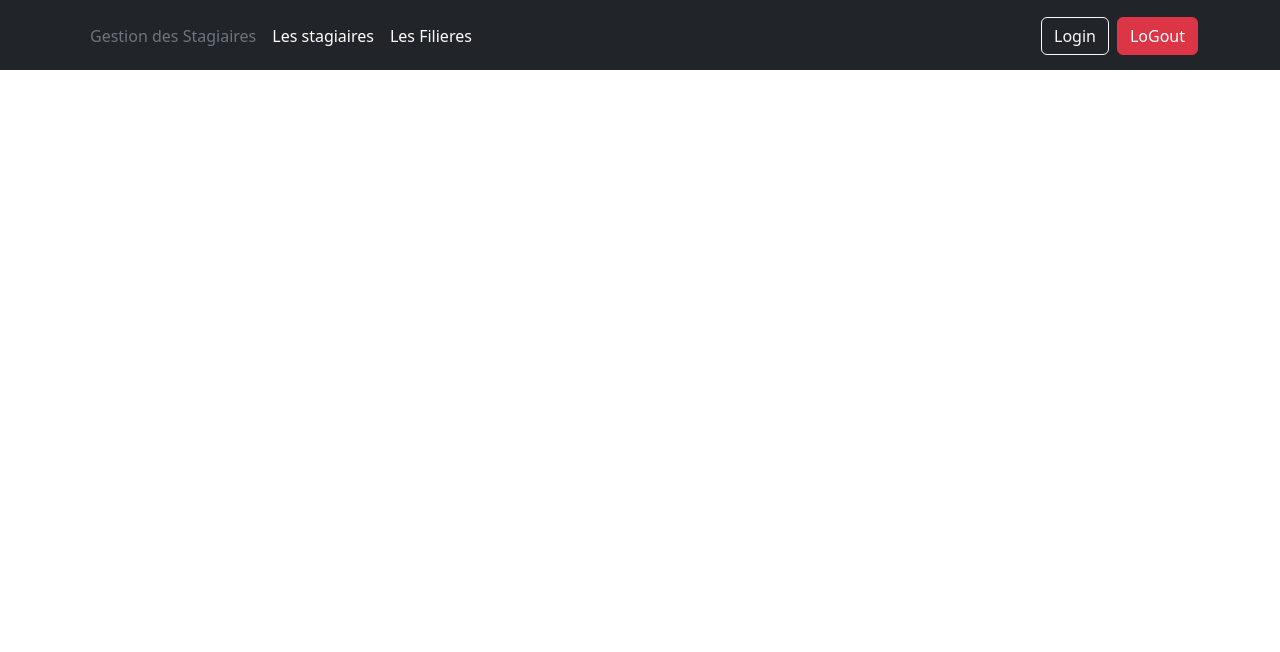
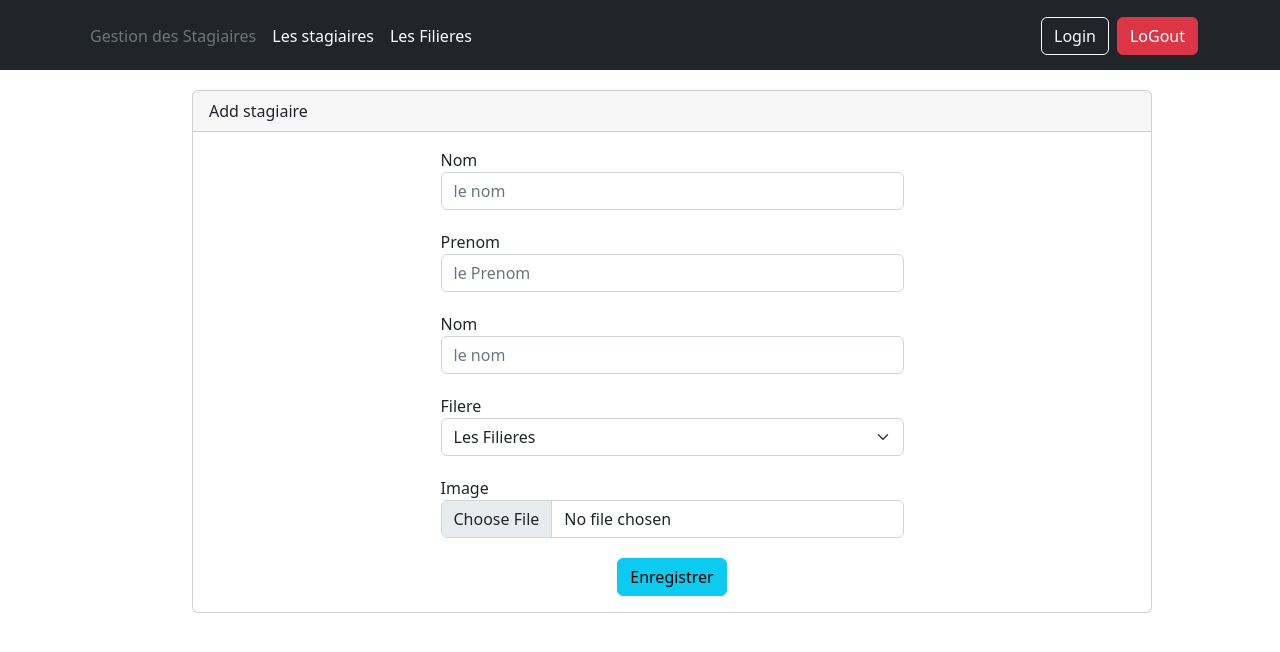
Before and after one commit to anasmak04/Gestion-des-stagiaires-Projet-fil-rouge, an Angular app in the folder client/: page /AddStagiaire in a window 1280 px wide. Before the commit this address led to /. Shown: the top 652 px of the page. Built offline with nearby package versions, Linux system fonts and the light colour scheme.

Commit message:
add features

```diff
--- /dev/null
+++ b/client/src/app/add-stagiaire/add-stagiaire.component.css
@@ -0,0 +1,19 @@
+.card{
+    width: 75%;
+    margin-left: 15%;
+    margin-top: 20px;
+}
+
+.form-group{
+    width: 50%;
+    margin: 0 auto;
+    display: block;
+    margin-bottom: 20px;
+
+}
+
+button{
+    margin: 0 auto;
+    display: block;
+    margin-top: 20px;
+}
--- /dev/null
+++ b/client/src/app/add-stagiaire/add-stagiaire.component.html
@@ -0,0 +1,52 @@
+<div class="card">
+    <div class="card-header">Add  stagiaire</div>
+
+    <div class="card-body">
+      <form>
+        <div class="form-group">
+          <label for="exampleFormControlInput1">Nom</label>
+          <input
+            type="text"
+            class="form-control"
+            id="exampleFormControlInput1"
+            placeholder="le nom"
+          />
+        </div>
+
+        <div class="form-group">
+          <label for="exampleFormControlInput1">Prenom</label>
+          <input
+            type="text"
+            class="form-control"
+            id="exampleFormControlInput1"
+            placeholder="le Prenom"
+          />
+        </div>
+
+        <div class="form-group">
+          <label for="exampleFormControlInput1">Nom</label>
+          <input
+            type="text"
+            class="form-control"
+            id="exampleFormControlInput1"
+            placeholder="le nom"
+          />
+        </div>
+
+        <div class="form-group">
+          <label for="">Filere</label>
+          <select class="form-select" aria-label="Default select example">
+            <option selected>Les Filieres</option>
+            <option value="1">One</option>
+            <option value="2">Two</option>
+            <option value="3">Three</option>
+          </select>
+        </div>
+        <div class="form-group">
+          <label for="">Image</label>
+          <input class="form-control" type="file" id="myFile" name="filename" />
+        </div>
+        <button type="button" class="btn btn-info">Enregistrer</button>
+      </form>
+    </div>
+  </div>
--- /dev/null
+++ b/client/src/app/add-stagiaire/add-stagiaire.component.ts
@@ -0,0 +1,15 @@
+import { Component, OnInit } from '@angular/core';
+
+@Component({
+  selector: 'app-add-stagiaire',
+  templateUrl: './add-stagiaire.component.html',
+  styleUrls: ['./add-stagiaire.component.css']
+})
+export class AddStagiaireComponent implements OnInit {
+
+  constructor() { }
+
+  ngOnInit(): void {
+  }
+
+}
--- a/client/src/app/app-routing.module.ts
+++ b/client/src/app/app-routing.module.ts
@@ -5,11 +5,13 @@ import { StagiairesComponent } from './stagiaires/stagiaires.component';
 import { HomeComponent } from './home/home.component';
 import { FilieresComponent } from './filieres/filieres.component';
 import { EditerComponent } from './editer/editer.component';
+import { AddStagiaireComponent } from './add-stagiaire/add-stagiaire.component';
 
 const routes: Routes = [
   { path: '', component: StagiairesComponent  },
   { path: 'filieres', component: FilieresComponent  },
   { path: 'Edite', component: EditerComponent  },
+  { path: 'AddStagiaire', component: AddStagiaireComponent  },
 ];
 
 
--- a/client/src/app/app.module.ts
+++ b/client/src/app/app.module.ts
@@ -9,6 +9,7 @@ import { StagiairesComponent } from './stagiaires/stagiaires.component';
 import { HomeComponent } from './home/home.component';
 import { FilieresComponent } from './filieres/filieres.component';
 import { EditerComponent } from './editer/editer.component';
+import { AddStagiaireComponent } from './add-stagiaire/add-stagiaire.component';
 
 
 @NgModule({
@@ -18,7 +19,8 @@ import { EditerComponent } from './editer/editer.component';
     StagiairesComponent,
     HomeComponent,
     FilieresComponent,
-    EditerComponent
+    EditerComponent,
+    AddStagiaireComponent
   ],
   imports: [
     BrowserModule,
--- a/client/src/app/editer/editer.component.html
+++ b/client/src/app/editer/editer.component.html
@@ -1,5 +1,5 @@
 <div class="card">
-  <div class="card-header">Nouveau stagiaire</div>
+  <div class="card-header">editer stagiaire</div>
 
   <div class="card-body">
     <form>
--- a/client/src/app/stagiaires/stagiaires.component.html
+++ b/client/src/app/stagiaires/stagiaires.component.html
@@ -17,13 +17,10 @@
         <button type="button" class="btn btn-secondary">Rechercher</button>
       </div>
     </div>
-    <a href="/editer"  routerLink="Edite" class="link-primary">Nouveau stagiaire</a>
+    <a href="/AddStagiaire"  routerLink="AddStagiaire"   class="link-primary">Nouveau stagiaire</a>
 
   </div>
 </div>
-
-
-
 
   <div class="card">
     <div class="card-header">
@@ -51,17 +48,17 @@
             <td>@mdo</td>
             <td><img src="https://upload.wikimedia.org/wikipedia/commons/thumb/1/12/User_icon_2.svg/800px-User_icon_2.svg.png" alt=""></td>
             <td class="btns">
-                <button><svg xmlns="http://www.w3.org/2000/svg" width="16" height="16" fill="currentColor" class="bi bi-pencil-fill" viewBox="0 0 16 16">
+                <a href="/editer"  routerLink="Edite"><svg xmlns="http://www.w3.org/2000/svg" width="16" height="16" fill="currentColor" class="bi bi-pencil-fill" viewBox="0 0 16 16">
                     <path d="M12.854.146a.5.5 0 0 0-.707 0L10.5 1.793 14.207 5.5l1.647-1.646a.5.5 0 0 0 0-.708l-3-3zm.646 6.061L9.793 2.5 3.293 9H3.5a.5.5 0 0 1 .5.5v.5h.5a.5.5 0 0 1 .5.5v.5h.5a.5.5 0 0 1 .5.5v.5h.5a.5.5 0 0 1 .5.5v.207l6.5-6.5zm-7.468 7.468A.5.5 0 0 1 6 13.5V13h-.5a.5.5 0 0 1-.5-.5V12h-.5a.5.5 0 0 1-.5-.5V11h-.5a.5.5 0 0 1-.5-.5V10h-.5a.499.499 0 0 1-.175-.032l-.179.178a.5.5 0 0 0-.11.168l-2 5a.5.5 0 0 0 .65.65l5-2a.5.5 0 0 0 .168-.11l.178-.178z"/>
-                  </svg></button>
+                  </svg></a>
 
 
-                <button>
+                <a>
                     <svg xmlns="http://www.w3.org/2000/svg" width="16" height="16" fill="currentColor" class="bi bi-trash" viewBox="0 0 16 16">
                         <path d="M5.5 5.5A.5.5 0 0 1 6 6v6a.5.5 0 0 1-1 0V6a.5.5 0 0 1 .5-.5zm2.5 0a.5.5 0 0 1 .5.5v6a.5.5 0 0 1-1 0V6a.5.5 0 0 1 .5-.5zm3 .5a.5.5 0 0 0-1 0v6a.5.5 0 0 0 1 0V6z"/>
                         <path fill-rule="evenodd" d="M14.5 3a1 1 0 0 1-1 1H13v9a2 2 0 0 1-2 2H5a2 2 0 0 1-2-2V4h-.5a1 1 0 0 1-1-1V2a1 1 0 0 1 1-1H6a1 1 0 0 1 1-1h2a1 1 0 0 1 1 1h3.5a1 1 0 0 1 1 1v1zM4.118 4 4 4.059V13a1 1 0 0 0 1 1h6a1 1 0 0 0 1-1V4.059L11.882 4H4.118zM2.5 3V2h11v1h-11z"/>
                       </svg>
-                </button>
+                </a>
             </td>
           </tr>
           <tr>
@@ -71,17 +68,17 @@
             <td>@mdo</td>
             <td><img src="https://upload.wikimedia.org/wikipedia/commons/thumb/1/12/User_icon_2.svg/800px-User_icon_2.svg.png" alt=""></td>
             <td class="btns">
-                <button><svg xmlns="http://www.w3.org/2000/svg" width="16" height="16" fill="currentColor" class="bi bi-pencil-fill" viewBox="0 0 16 16">
+                <a href="/editer"  routerLink="Edite"><svg xmlns="http://www.w3.org/2000/svg" width="16" height="16" fill="currentColor" class="bi bi-pencil-fill" viewBox="0 0 16 16">
                     <path d="M12.854.146a.5.5 0 0 0-.707 0L10.5 1.793 14.207 5.5l1.647-1.646a.5.5 0 0 0 0-.708l-3-3zm.646 6.061L9.793 2.5 3.293 9H3.5a.5.5 0 0 1 .5.5v.5h.5a.5.5 0 0 1 .5.5v.5h.5a.5.5 0 0 1 .5.5v.5h.5a.5.5 0 0 1 .5.5v.207l6.5-6.5zm-7.468 7.468A.5.5 0 0 1 6 13.5V13h-.5a.5.5 0 0 1-.5-.5V12h-.5a.5.5 0 0 1-.5-.5V11h-.5a.5.5 0 0 1-.5-.5V10h-.5a.499.499 0 0 1-.175-.032l-.179.178a.5.5 0 0 0-.11.168l-2 5a.5.5 0 0 0 .65.65l5-2a.5.5 0 0 0 .168-.11l.178-.178z"/>
-                  </svg></button>
+                  </svg></a>
 
 
-                <button>
+                <a>
                     <svg xmlns="http://www.w3.org/2000/svg" width="16" height="16" fill="currentColor" class="bi bi-trash" viewBox="0 0 16 16">
                         <path d="M5.5 5.5A.5.5 0 0 1 6 6v6a.5.5 0 0 1-1 0V6a.5.5 0 0 1 .5-.5zm2.5 0a.5.5 0 0 1 .5.5v6a.5.5 0 0 1-1 0V6a.5.5 0 0 1 .5-.5zm3 .5a.5.5 0 0 0-1 0v6a.5.5 0 0 0 1 0V6z"/>
                         <path fill-rule="evenodd" d="M14.5 3a1 1 0 0 1-1 1H13v9a2 2 0 0 1-2 2H5a2 2 0 0 1-2-2V4h-.5a1 1 0 0 1-1-1V2a1 1 0 0 1 1-1H6a1 1 0 0 1 1-1h2a1 1 0 0 1 1 1h3.5a1 1 0 0 1 1 1v1zM4.118 4 4 4.059V13a1 1 0 0 0 1 1h6a1 1 0 0 0 1-1V4.059L11.882 4H4.118zM2.5 3V2h11v1h-11z"/>
                       </svg>
-                </button>
+                </a>
             </td>
           </tr>
 
@@ -92,17 +89,17 @@
             <td>@mdo</td>
             <td><img src="https://upload.wikimedia.org/wikipedia/commons/thumb/1/12/User_icon_2.svg/800px-User_icon_2.svg.png" alt=""></td>
             <td class="btns">
-                <button><svg xmlns="http://www.w3.org/2000/svg" width="16" height="16" fill="currentColor" class="bi bi-pencil-fill" viewBox="0 0 16 16">
+                <a href="/editer"  routerLink="Edite"><svg xmlns="http://www.w3.org/2000/svg" width="16" height="16" fill="currentColor" class="bi bi-pencil-fill" viewBox="0 0 16 16">
                     <path d="M12.854.146a.5.5 0 0 0-.707 0L10.5 1.793 14.207 5.5l1.647-1.646a.5.5 0 0 0 0-.708l-3-3zm.646 6.061L9.793 2.5 3.293 9H3.5a.5.5 0 0 1 .5.5v.5h.5a.5.5 0 0 1 .5.5v.5h.5a.5.5 0 0 1 .5.5v.5h.5a.5.5 0 0 1 .5.5v.207l6.5-6.5zm-7.468 7.468A.5.5 0 0 1 6 13.5V13h-.5a.5.5 0 0 1-.5-.5V12h-.5a.5.5 0 0 1-.5-.5V11h-.5a.5.5 0 0 1-.5-.5V10h-.5a.499.499 0 0 1-.175-.032l-.179.178a.5.5 0 0 0-.11.168l-2 5a.5.5 0 0 0 .65.65l5-2a.5.5 0 0 0 .168-.11l.178-.178z"/>
-                  </svg></button>
+                  </svg></a>
 
 
-                <button>
+                <a>
                     <svg xmlns="http://www.w3.org/2000/svg" width="16" height="16" fill="currentColor" class="bi bi-trash" viewBox="0 0 16 16">
                         <path d="M5.5 5.5A.5.5 0 0 1 6 6v6a.5.5 0 0 1-1 0V6a.5.5 0 0 1 .5-.5zm2.5 0a.5.5 0 0 1 .5.5v6a.5.5 0 0 1-1 0V6a.5.5 0 0 1 .5-.5zm3 .5a.5.5 0 0 0-1 0v6a.5.5 0 0 0 1 0V6z"/>
                         <path fill-rule="evenodd" d="M14.5 3a1 1 0 0 1-1 1H13v9a2 2 0 0 1-2 2H5a2 2 0 0 1-2-2V4h-.5a1 1 0 0 1-1-1V2a1 1 0 0 1 1-1H6a1 1 0 0 1 1-1h2a1 1 0 0 1 1 1h3.5a1 1 0 0 1 1 1v1zM4.118 4 4 4.059V13a1 1 0 0 0 1 1h6a1 1 0 0 0 1-1V4.059L11.882 4H4.118zM2.5 3V2h11v1h-11z"/>
                       </svg>
-                </button>
+                </a>
             </td>
           </tr>
         </tbody>
```
Also changed, not shown: 1 other file (tests, documents, lock files or other folders).
